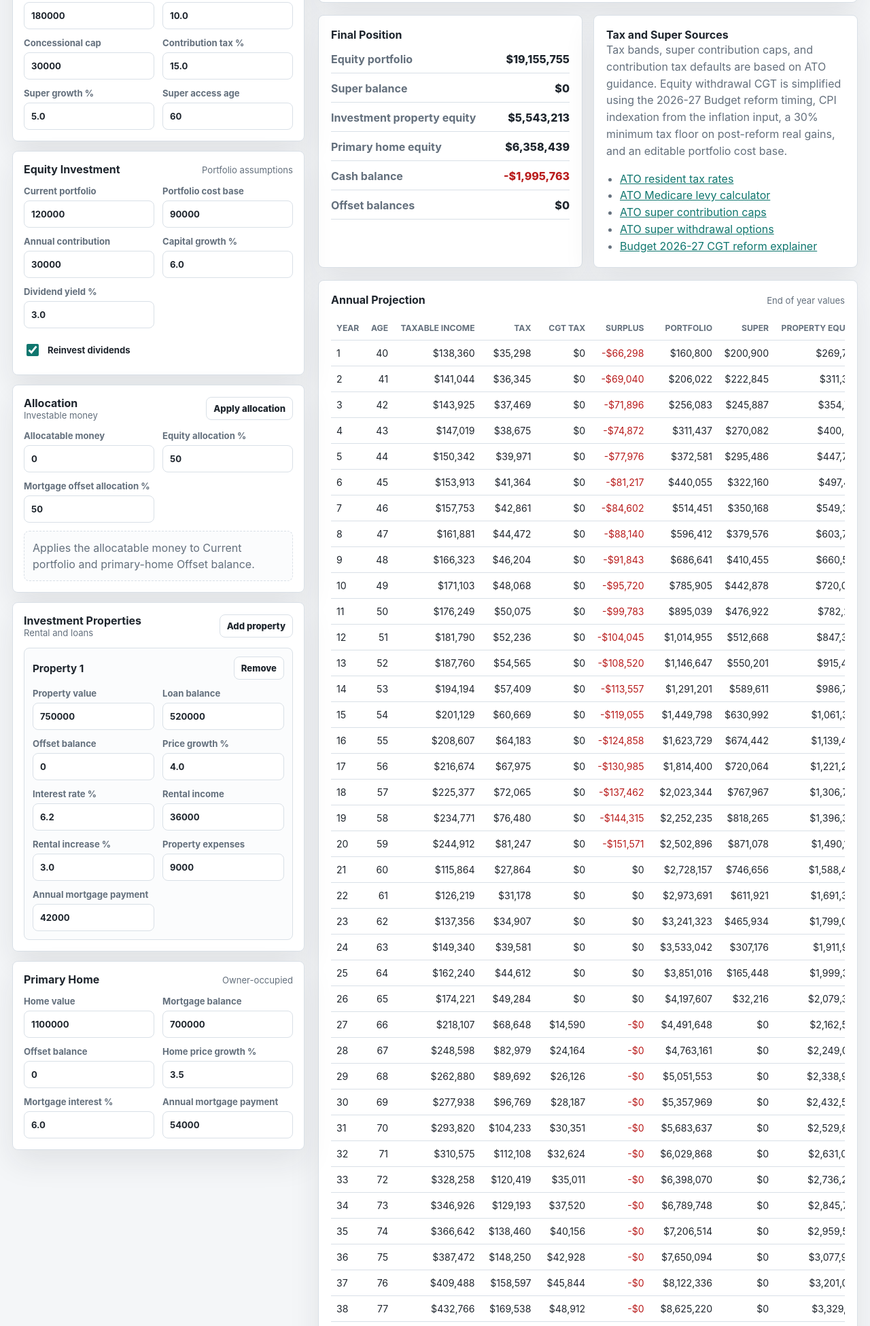
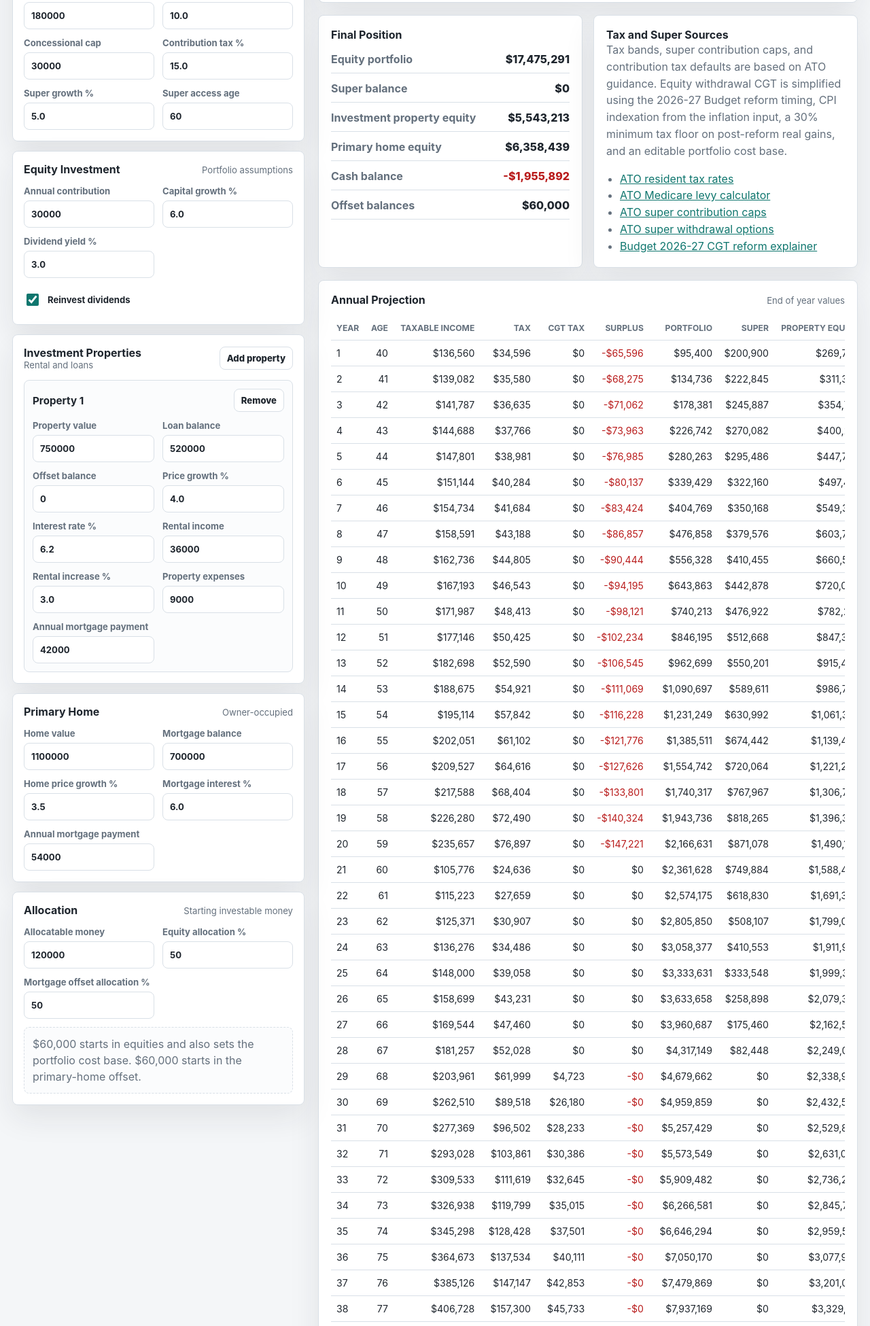
Before and after one commit to printfxyz/printfxyz.github.io, a plain HTML site: page australia-financial-planner/index.html in a window 1280 px wide. Shown: the part 849-2800 px from the top of the page at 68% size. Drawn offline with Linux system fonts and the light colour scheme; no server answers.

Commit message:
Derive starting portfolio from allocation

```diff
--- a/australia-financial-planner/index.html
+++ b/australia-financial-planner/index.html
@@ -130,14 +130,6 @@
           </div>
           <div class="field-grid">
             <label>
-              Current portfolio
-              <input name="equityValue" type="number" min="0" step="1000" value="120000">
-            </label>
-            <label>
-              Portfolio cost base
-              <input name="equityCostBase" type="number" min="0" step="1000" value="90000">
-            </label>
-            <label>
               Annual contribution
               <input name="equityContribution" type="number" min="0" step="1000" value="30000">
             </label>
@@ -154,33 +146,6 @@
               Reinvest dividends
             </label>
           </div>
-        </section>
-
-        <section class="input-section">
-          <div class="section-title section-title-actions">
-            <div>
-              <h2>Allocation</h2>
-              <span>Investable money</span>
-            </div>
-            <button id="apply-allocation" class="small-button" type="button">Apply allocation</button>
-          </div>
-          <div class="field-grid">
-            <label>
-              Allocatable money
-              <input name="allocatableMoney" type="number" min="0" step="1000" value="0">
-            </label>
-            <label>
-              Equity allocation %
-              <input name="allocationEquityRate" type="number" min="0" step="1" value="50">
-            </label>
-            <label>
-              Mortgage offset allocation %
-              <input name="allocationOffsetRate" type="number" min="0" step="1" value="50">
-            </label>
-          </div>
-          <p id="allocation-output" class="allocation-output">
-            Applies the allocatable money to Current portfolio and primary-home Offset balance.
-          </p>
         </section>
 
         <section class="input-section">
@@ -258,10 +223,6 @@
               <input name="homeLoan" type="number" min="0" step="1000" value="700000">
             </label>
             <label>
-              Offset balance
-              <input name="homeOffset" type="number" min="0" step="1000" value="0">
-            </label>
-            <label>
               Home price growth %
               <input name="homeGrowthRate" type="number" step="0.1" value="3.5">
             </label>
@@ -274,6 +235,30 @@
               <input name="homePayment" type="number" min="0" step="1000" value="54000">
             </label>
           </div>
+        </section>
+
+        <section class="input-section">
+          <div class="section-title">
+            <h2>Allocation</h2>
+            <span>Starting investable money</span>
+          </div>
+          <div class="field-grid">
+            <label>
+              Allocatable money
+              <input name="allocatableMoney" type="number" min="0" step="1000" value="120000">
+            </label>
+            <label>
+              Equity allocation %
+              <input name="allocationEquityRate" type="number" min="0" step="1" value="50">
+            </label>
+            <label>
+              Mortgage offset allocation %
+              <input name="allocationOffsetRate" type="number" min="0" step="1" value="50">
+            </label>
+          </div>
+          <p id="allocation-output" class="allocation-output">
+            Equity allocation becomes the starting portfolio and cost base. Offset allocation goes to the primary-home mortgage offset.
+          </p>
         </section>
 
         <div class="form-actions">
--- a/australia-financial-planner/script.js
+++ b/australia-financial-planner/script.js
@@ -23,7 +23,6 @@ const propertyList = document.querySelector("#property-list");
 const propertyEmpty = document.querySelector("#property-empty");
 const addPropertyButton = document.querySelector("#add-property");
 const calculateButton = document.querySelector("#calculate-plan");
-const applyAllocationButton = document.querySelector("#apply-allocation");
 const allocationOutput = document.querySelector("#allocation-output");
 const STORAGE_KEY = "australia-financial-planner:v1";
 const TAP_SUPPRESSION_MS = 700;
@@ -75,44 +74,32 @@ function financialYearStart(taxYear) {
   return match ? Number(match[1]) : 2025;
 }
 
-function setNamedInputValue(name, value) {
-  const control = form.elements[name];
-  if (!control) {
-    return;
-  }
-
-  control.value = Math.round(value);
-  control.classList.add("applied-field");
-  window.setTimeout(() => control.classList.remove("applied-field"), 1200);
-}
-
-function applyManualAllocation() {
+function getAllocation() {
   const amount = Math.max(0, numberValue("allocatableMoney"));
   const equityRate = Math.max(0, percent("allocationEquityRate"));
   const offsetRate = Math.max(0, percent("allocationOffsetRate"));
   const totalRate = equityRate + offsetRate;
 
   if (totalRate <= 0) {
-    allocationOutput.textContent =
-      "Enter an equity or mortgage offset allocation percentage before applying.";
-    return;
+    return {
+      amount,
+      equityAmount: 0,
+      offsetAmount: 0,
+      isNormalised: false,
+      hasValidSplit: false
+    };
   }
 
   const equityShare = equityRate / totalRate;
   const offsetShare = offsetRate / totalRate;
-  const equityAmount = amount * equityShare;
-  const offsetAmount = amount * offsetShare;
 
-  setNamedInputValue("equityValue", equityAmount);
-  setNamedInputValue("homeOffset", offsetAmount);
-
-  const normalisedCopy =
-    totalRate > 0 && Math.abs(totalRate - 1) > 0.0001
-      ? " Percentages were normalised to split the full amount."
-      : "";
-  allocationOutput.textContent =
-    `Applied ${money(equityAmount)} to equities and ${money(offsetAmount)} to mortgage offset.${normalisedCopy} Click Calculate to update results.`;
-  saveState();
+  return {
+    amount,
+    equityAmount: amount * equityShare,
+    offsetAmount: amount * offsetShare,
+    isNormalised: Math.abs(totalRate - 1) > 0.0001,
+    hasValidSplit: true
+  };
 }
 
 function propertyNumber(card, field) {
@@ -254,6 +241,7 @@ function restoreState() {
 
 function getInputs() {
   const data = new FormData(form);
+  const allocation = getAllocation();
   const currentAge = Math.max(0, Math.min(120, Math.round(numberValue("currentAge"))));
   const lifeExpectancy = Math.max(
     currentAge,
@@ -278,8 +266,9 @@ function getInputs() {
     superContributionTaxRate: percent("superContributionTaxRate"),
     superGrowthRate: percent("superGrowthRate"),
     superAccessAge: Math.max(0, Math.min(100, Math.round(numberValue("superAccessAge")))),
-    equityValue: numberValue("equityValue"),
-    equityCostBase: numberValue("equityCostBase"),
+    allocation,
+    equityValue: allocation.equityAmount,
+    equityCostBase: allocation.equityAmount,
     equityContribution: numberValue("equityContribution"),
     equityGrowthRate: percent("equityGrowthRate"),
     dividendYield: percent("dividendYield"),
@@ -287,7 +276,7 @@ function getInputs() {
     investmentProperties: getInvestmentProperties(),
     homeValue: numberValue("homeValue"),
     homeLoan: numberValue("homeLoan"),
-    homeOffset: numberValue("homeOffset"),
+    homeOffset: allocation.offsetAmount,
     homeGrowthRate: percent("homeGrowthRate"),
     homeInterestRate: percent("homeInterestRate"),
     homePayment: numberValue("homePayment"),
@@ -821,6 +810,24 @@ function setMoney(element, value) {
   element.classList.toggle("negative", value < 0);
 }
 
+function renderAllocationSummary(allocation) {
+  if (!allocationOutput) {
+    return;
+  }
+
+  if (!allocation.hasValidSplit) {
+    allocationOutput.textContent =
+      "Enter an equity or mortgage offset allocation percentage before calculating.";
+    return;
+  }
+
+  const normalisedCopy = allocation.isNormalised
+    ? " Percentages were normalised to split the full amount."
+    : "";
+  allocationOutput.textContent =
+    `${money(allocation.equityAmount)} starts in equities and also sets the portfolio cost base. ${money(allocation.offsetAmount)} starts in the primary-home offset.${normalisedCopy}`;
+}
+
 function renderTable(rows) {
   body.innerHTML = "";
   for (const row of rows) {
@@ -859,6 +866,7 @@ function update() {
   const first = rows[0];
   const last = rows[rows.length - 1];
 
+  renderAllocationSummary(inputs.allocation);
   setMoney(fields.finalNetWorth, last.netWorth);
   setMoney(fields.realNetWorth, last.realNetWorth);
   setMoney(fields.yearOneTax, first.tax);
@@ -880,7 +888,6 @@ function update() {
 form.addEventListener("input", saveState);
 form.addEventListener("submit", (event) => event.preventDefault());
 activateOnTap(addPropertyButton, () => createPropertyCard());
-activateOnTap(applyAllocationButton, applyManualAllocation);
 activateOnTap(calculateButton, update);
 window.addEventListener("resize", () => {
   if (latestRows.length > 0) {
--- a/australia-financial-planner/styles.css
+++ b/australia-financial-planner/styles.css
@@ -295,14 +295,6 @@ select:focus {
   box-shadow: 0 0 0 3px rgba(15, 118, 110, 0.16);
 }
 
-.applied-field {
-  border-color: var(--accent);
-  box-shadow: 0 0 0 3px rgba(15, 118, 110, 0.16);
-  transition:
-    border-color 0.2s ease,
-    box-shadow 0.2s ease;
-}
-
 .check-field {
   grid-column: 1 / -1;
   display: flex;
```
